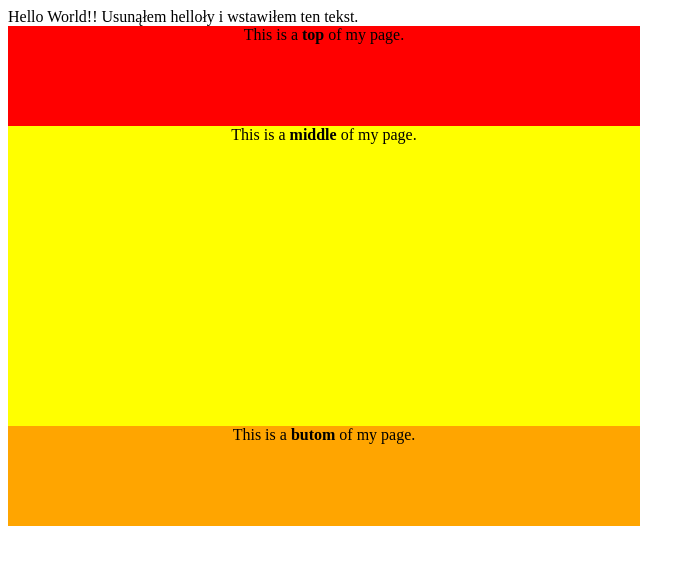
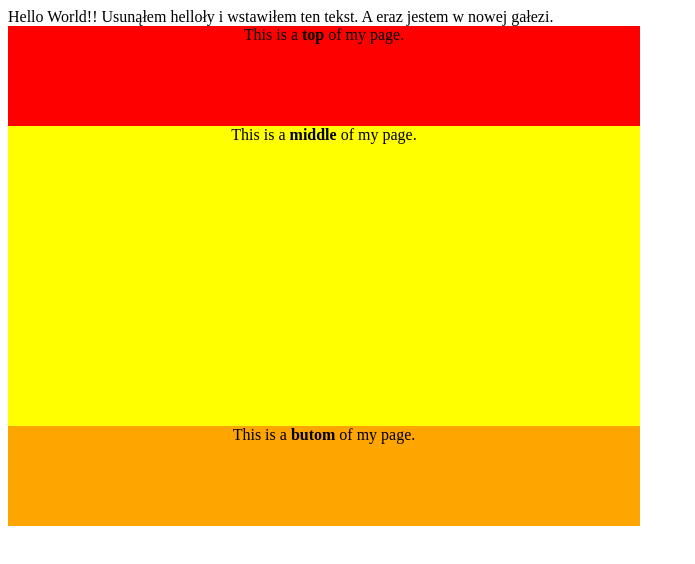
Before and after one commit to kuna3d/CS50WEB, a plain HTML site: page hello.html in a window 1280 px wide. Shown: the whole page, without its empty margins (0-695 px from the left). Drawn offline with Linux system fonts and the light colour scheme.

Commit message:
przełączyłem sie na nową gałąź

```diff
--- a/hello.html
+++ b/hello.html
@@ -8,6 +8,7 @@
 <body>
 Hello World!!
 Usunąłem helloły i wstawiłem ten tekst.
+A eraz jestem w nowej gałezi.
 
 <div id="top">This is a <span class="name"> top </span>of my page.
 </div>
```
